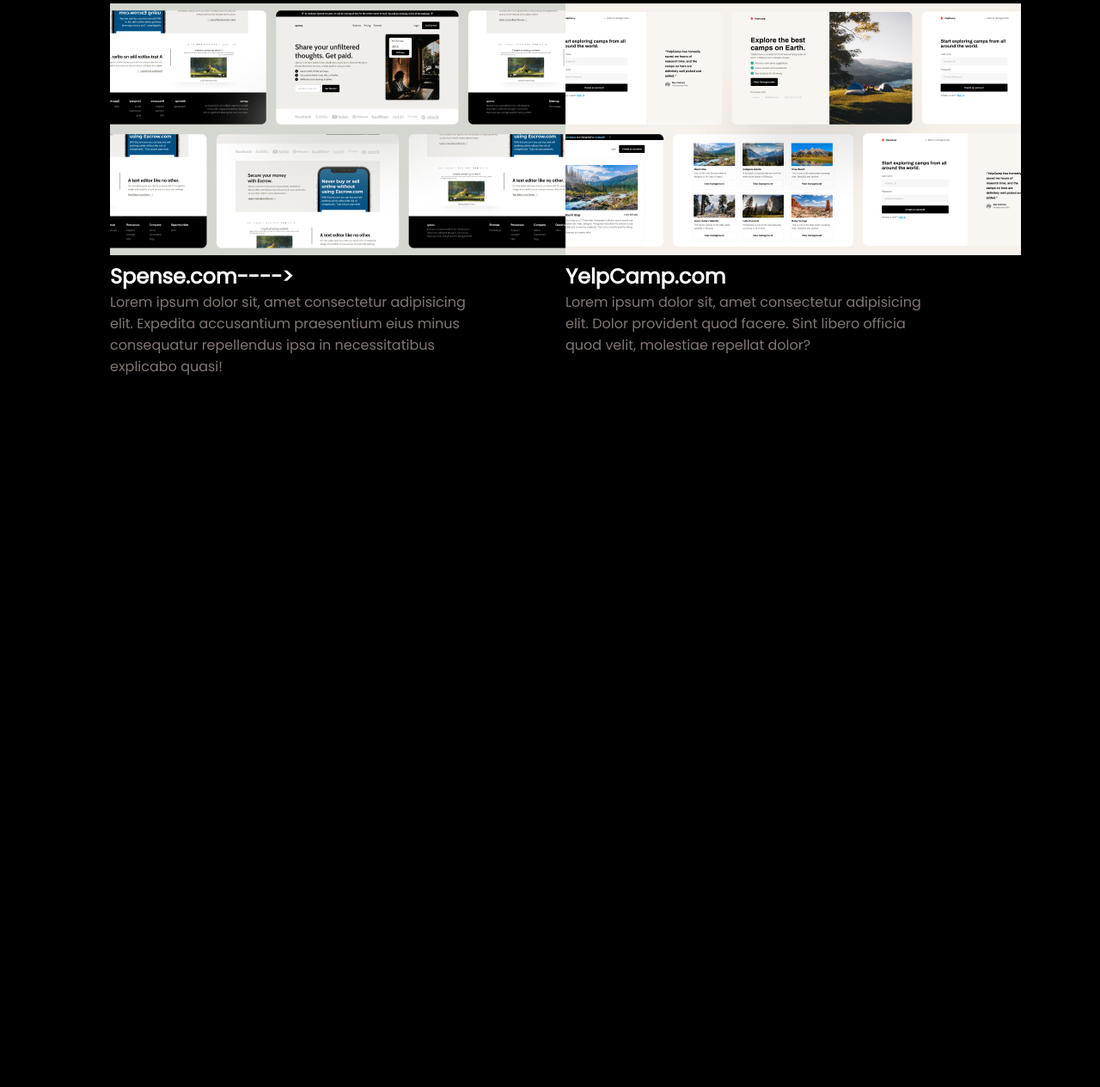
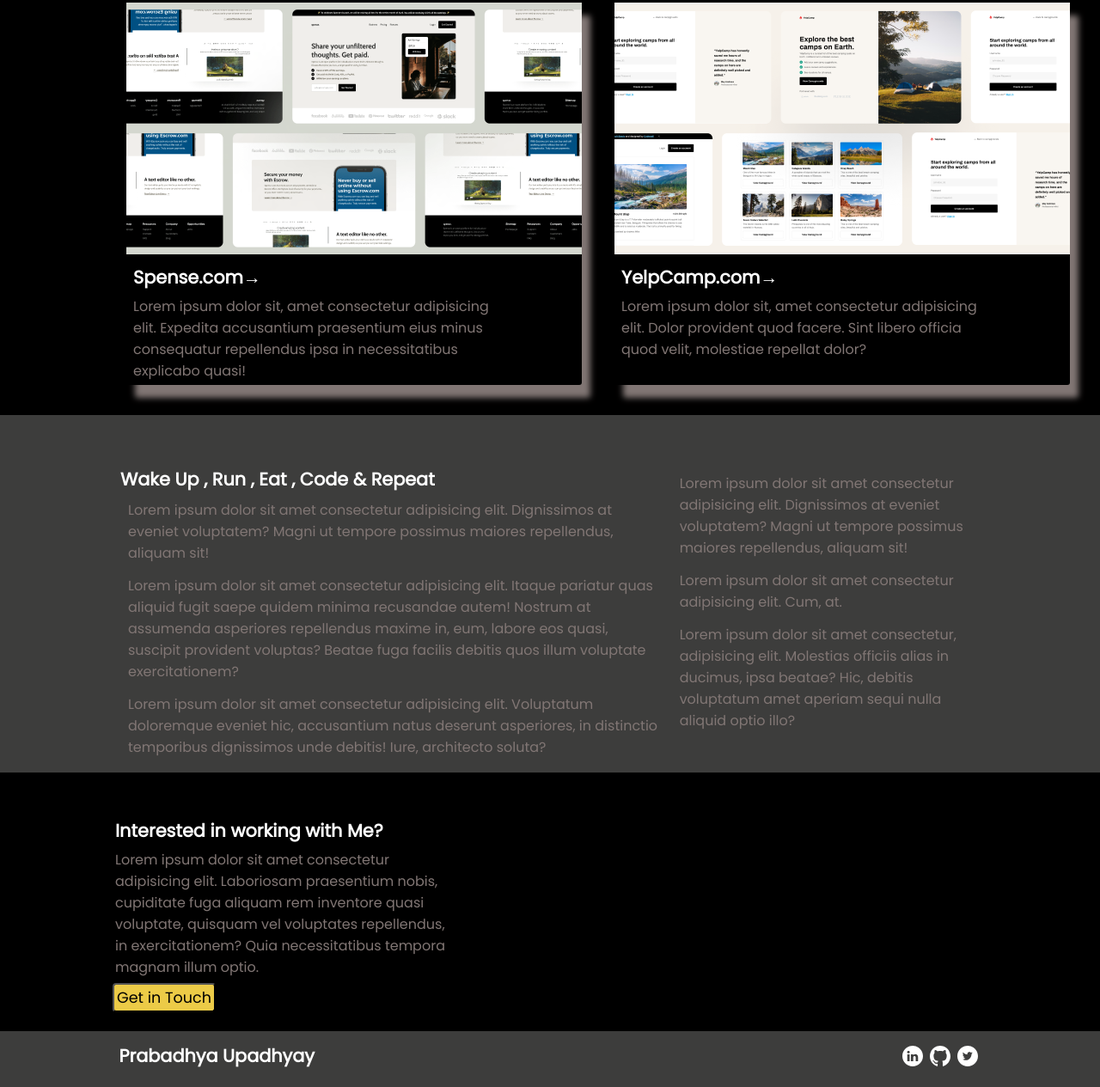
Before and after one commit to Rickey07/My-All-WebDevelopment-Projects, a plain HTML site: page Developer Portfolio/index.html in a window 1280 px wide. Shown: the part 561-1826 px from the top of the page at 86% size. Before the commit the page ends 1000 px from the top, so only its background shows below. Drawn offline with Linux system fonts and the light colour scheme.

Commit message:
Website Completed ( Desktop )
HTML & CSS done for the desktop versions.

```diff
--- a/Developer Portfolio/index.html
+++ b/Developer Portfolio/index.html
@@ -246,10 +246,36 @@
       <!-- section of Logos has been completed here -->
       <section>
         <div class="two-box-container">
-            <div class="box"><img src="./Developer Portfolio Starter Files/Assets/Spense.png" alt="Unknown Error Image Not found"><h2>Spense.com----></h2><p>Lorem ipsum dolor sit, amet consectetur adipisicing elit. Expedita accusantium praesentium eius minus consequatur repellendus ipsa in necessitatibus explicabo quasi!</p></div>
-            <div class="box"><img src="./Developer Portfolio Starter Files/Assets/YelpCamp.png" alt="Unknown Error Image Not found"><h2>YelpCamp.com</h2> <p>Lorem ipsum dolor sit, amet consectetur adipisicing elit. Dolor provident quod facere. Sint libero officia quod velit, molestiae repellat dolor?</p> </div>
+            <div class="box"><img src="./Developer Portfolio Starter Files/Assets/Spense.png" alt="Unknown Error Image Not found"><h2>Spense.com&rarr;</h2><p>Lorem ipsum dolor sit, amet consectetur adipisicing elit. Expedita accusantium praesentium eius minus consequatur repellendus ipsa in necessitatibus explicabo quasi!</p></div>
+            <div class="box"><img src="./Developer Portfolio Starter Files/Assets/YelpCamp.png" alt="Unknown Error Image Not found"><h2>YelpCamp.com&rarr;</h2> <p>Lorem ipsum dolor sit, amet consectetur adipisicing elit. Dolor provident quod facere. Sint libero officia quod velit, molestiae repellat dolor?</p> </div>
         </div>
       </section>
     </div>
+    <!-- -- Section of projects has been completed here -->
+    <section class="Flex-section">
+      <div class="main-container two-box-container">
+        <div class="boxes"><h2>Wake Up , Run , Eat , Code & Repeat </h2><p>Lorem ipsum dolor sit amet consectetur adipisicing elit. Dignissimos at eveniet voluptatem? Magni ut tempore possimus maiores repellendus, aliquam sit!</p><p>Lorem ipsum dolor sit amet consectetur adipisicing elit. Itaque pariatur quas aliquid fugit saepe quidem minima recusandae autem! Nostrum at assumenda asperiores repellendus maxime in, eum, labore eos quasi, suscipit provident voluptas? Beatae fuga facilis debitis quos illum voluptate exercitationem? </p><p>Lorem ipsum dolor sit amet consectetur adipisicing elit. Voluptatum doloremque eveniet hic, accusantium natus deserunt asperiores, in distinctio temporibus dignissimos unde debitis! Iure, architecto soluta?</p></div>
+        <div class="boxes"><p>Lorem ipsum dolor sit amet consectetur adipisicing elit. Dignissimos at eveniet voluptatem? Magni ut tempore possimus maiores repellendus, aliquam sit!</p><p>Lorem ipsum dolor sit amet consectetur adipisicing elit. Cum, at.</p><p>Lorem ipsum dolor sit amet consectetur, adipisicing elit. Molestias officiis alias in ducimus, ipsa beatae? Hic, debitis voluptatum amet aperiam sequi nulla aliquid optio illo?</p></div>
+      </div>
+    </section>
+    <section class="main-container">
+      <div class="container contact-container">
+        <h2>Interested in working with Me?</h2>
+          <p>Lorem ipsum dolor sit amet consectetur adipisicing elit. Laboriosam praesentium nobis, cupiditate fuga aliquam rem inventore quasi voluptate, quisquam vel voluptates repellendus, in exercitationem? Quia necessitatibus tempora magnam illum optio.</p>
+          <button class="btn CTA">Get in Touch</button>
+      </div>
+    </section>
+    <footer>
+    <div class="main-container " id="footer-flex">
+      <h2>Prabadhya Upadhyay</h2>
+      <nav class="navigation">
+        <ul class="nav-ul">
+          <li class="nav-item"><a href="" target="#"><img src="./Developer Portfolio Starter Files/Assets/Social Icons/LinkedIn.svg" alt=""></a></li>
+          <li class="nav-item"><a href="" target="#"><img src="./Developer Portfolio Starter Files/Assets/Social Icons/Github.svg" alt=""></a></li>
+          <li class="nav-item"><a href="" target="#"><img src="./Developer Portfolio Starter Files/Assets/Social Icons/Twitter.svg" alt=""></a></li>
+        </ul>
+      </nav>
+    </div>
+  </footer>
   </body>
 </html>
--- a/Developer Portfolio/style.css
+++ b/Developer Portfolio/style.css
@@ -9,12 +9,21 @@
   --secondary-color: #fff;
   --third-color: #817674;
   --btn-color:#ECCB47;
+  --footer-color:#3d3d3c;
 }
 
 /* * Globals *  */
 
 .btn {
+
 }
+
+.main-container {
+    width: 80%;
+    /* border: 2px solid white; */
+    margin: auto;
+}
+
 
 /* Resetting the CSS  */
 
@@ -37,7 +46,7 @@
     align-items: center;
     justify-content: space-between;
     padding: 30px 10%;
-    border: 3px solid white;
+    /* border: 3px solid white; */
 }
 
 header .navigation .nav-ul {
@@ -67,7 +76,7 @@
   list-style: none;
 }
 
-header .btn {
+ .btn {
     padding: 7px;
     font-size: 1.1rem;
     background-color: var(--btn-color);
@@ -76,7 +85,7 @@
 
 }
 
-header .btn:hover {
+ .btn:hover {
     cursor: pointer;
     background: var(--third-color);
     transform: scale(1);
@@ -85,13 +94,16 @@
 
 }
 
-header h2 {
-  color: var(--secondary-color);
+ h2 {
+    color: var(--secondary-color);
   /* margin-right: auto; */
+    font-size: 1.3rem;
+    transition: all 1s ease-in;
 }
 
 header h2:hover {
     cursor: pointer;
+    filter:blur(1px);
 }
 
 
@@ -100,13 +112,6 @@
 
 /* Main container to wrap up things in that */
 
-.main-container {
-    width: 80%;
-    /* border: 2px solid white; */
-    margin: auto;
-}
-
-/* Section About Me  */
 
 .container {
     width: 40%;
@@ -116,6 +121,8 @@
     margin-top: 50px;
     margin-bottom: 20px;
 }
+
+/* Section About Me  */
 
 section .container h1 {
     color: var(--secondary-color);
@@ -142,7 +149,9 @@
     transition: all 1s ease-in;
 }
 .logo:hover {
-    filter: invert(100%);
+    filter: brightness(200%);
+    filter: blur(2px);
+
 }
 
 /* Section Logos Completed */
@@ -153,21 +162,92 @@
     display: flex;
     justify-content: space-between;
     margin-top: 50px;
+    /* flex-wrap: wrap; */
 }
 
 .box {
-    /* width: 90%;   */
-    /* text-align: center; */
+    margin: 5px 19px;
+    border-radius: 3px;
+    box-shadow: 10px 15px 7px var(--third-color);
 }
 
 
 .box h2{
     color: var(--secondary-color);
     width: 80%;
+    margin: 2px 4px;
+    padding: 2px 4px;
+
 }
 
 .box p {
     color: var(--third-color);
     width: 80%;
+    padding: 2px 4px;
+    margin: 2px 4px;
+}
 
+/* Section projects completed here  */
+
+/* sections description started  */
+
+.Flex-section {
+    background: var(--footer-color);
+    padding: 9px 15px;
+    margin-top: 30px;
 }
+
+.boxes p{
+    color: var(--third-color);
+    margin: 3px 4px;
+    padding: 5px;
+    z-index: 1;
+}
+.boxes h2{
+    color: var(--secondary-color);
+}
+
+.contact-container h2 {
+    margin:2px 3px;
+    padding: 2px 3px;
+}
+.contact-container button {
+    margin:2px 3px;
+    padding: 2px 3px;
+}
+.contact-container p {
+    margin:2px 3px;
+    padding: 2px 3px;
+}
+
+footer {
+    background: var(--footer-color);
+    padding: 13px;
+}
+
+#footer-flex {
+    display: flex;
+    justify-content: flex-end;
+    flex-direction: row;
+}
+
+#footer-flex ul {
+    display: flex;
+    justify-content:center;
+}
+
+#footer-flex ul li  {
+    margin: 4px 4px;
+}
+
+#footer-flex ul li a img {
+    transition: all 1s ease-in;
+}
+
+#footer-flex ul li a img:hover {
+    filter: invert(100%);
+}
+
+#footer-flex h2{
+    margin-right: auto;
+}
```
